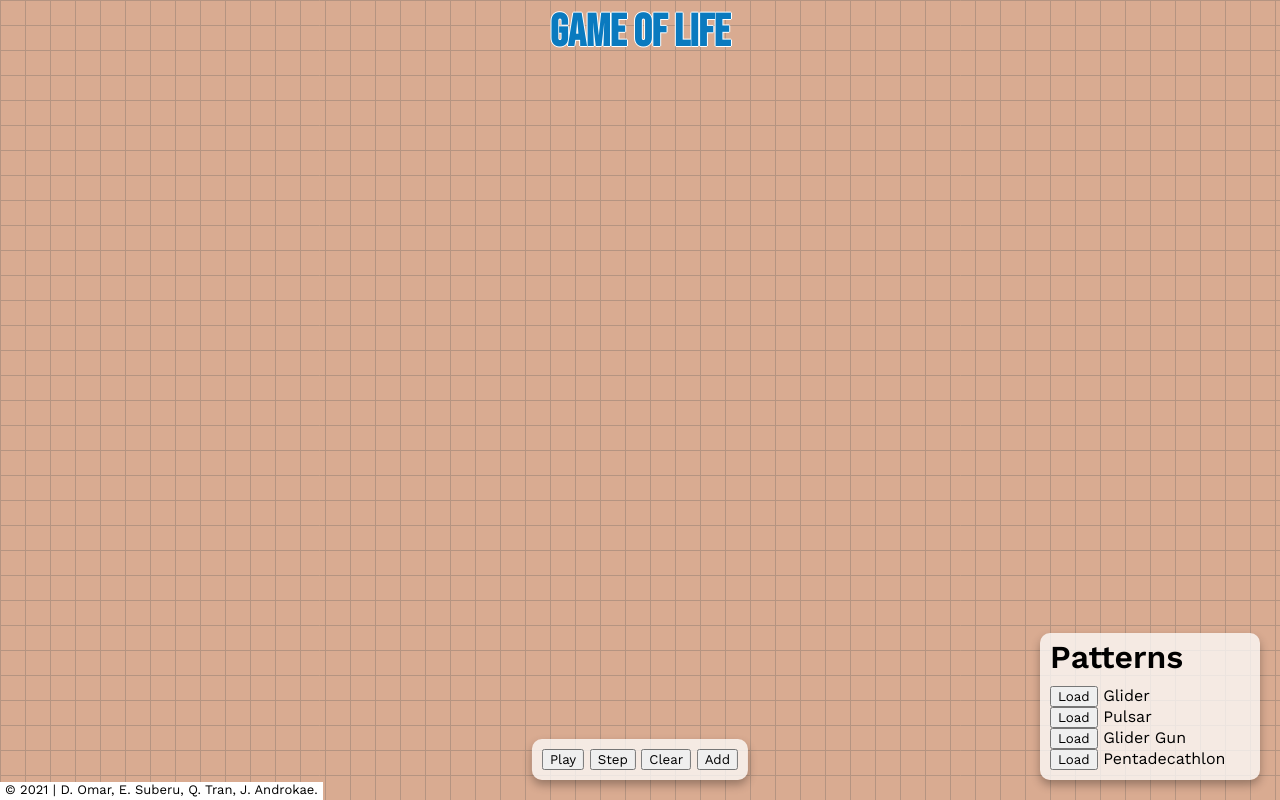
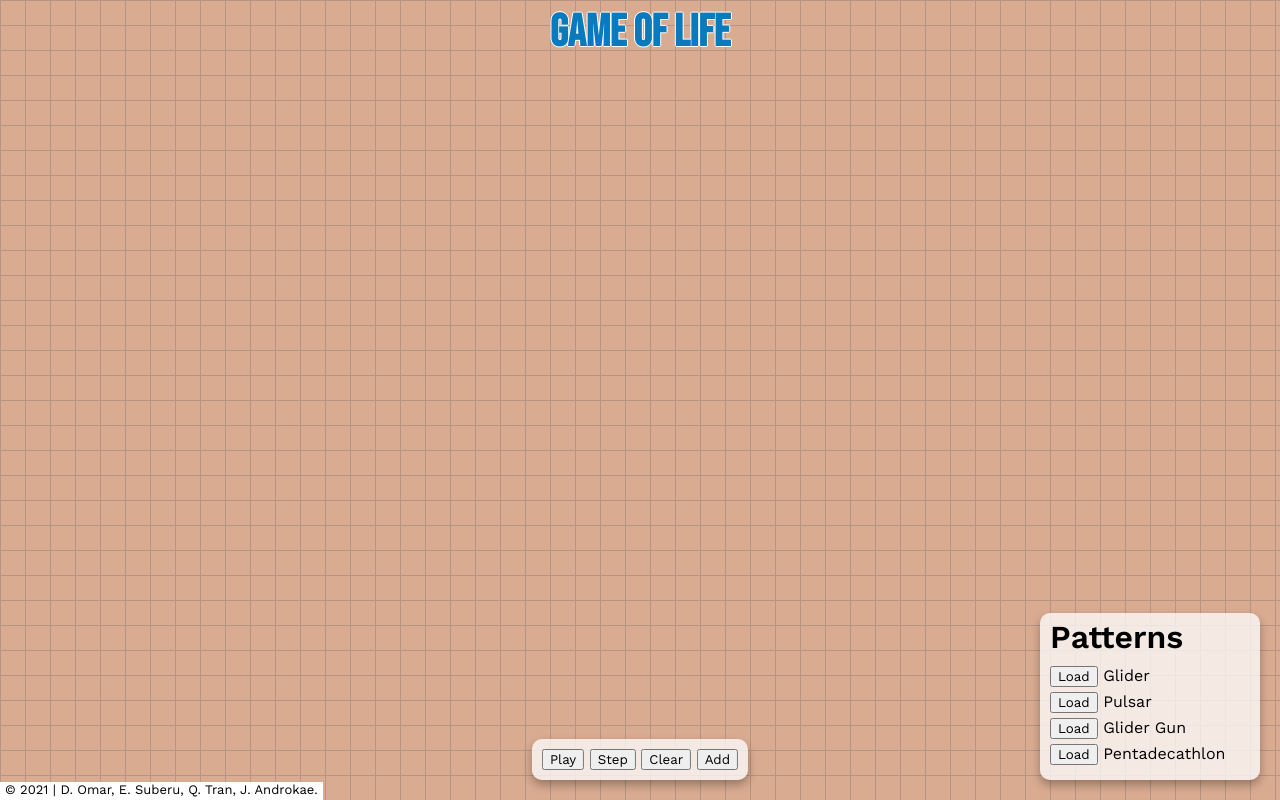
Before and after one commit to BenningtonCS/bennington-game-of-life, a Django app: page / in a window 1280 px wide. Run offline with Django 3.2, Linux system fonts and the light colour scheme; data comes from the database, SQL or seed files in the repository.

Commit message:
quick css change

```diff
--- a/templates/simulation/index.html
+++ b/templates/simulation/index.html
@@ -13,7 +13,7 @@
 	<div class="pattern-div">
 		<h1 style="margin: 0px 0px 10px 0px;">Patterns</h1>
 		{% for pattern in object_list %}
-		<div>
+		<div style="padding-bottom: 5px;">
 			<button class="load-button" type="button" id="{{ pattern.pattern }}" style="display:inline;">Load</button>
 		    <p style="display:inline;">{{ pattern.name }}</p>
 		</div>
```
